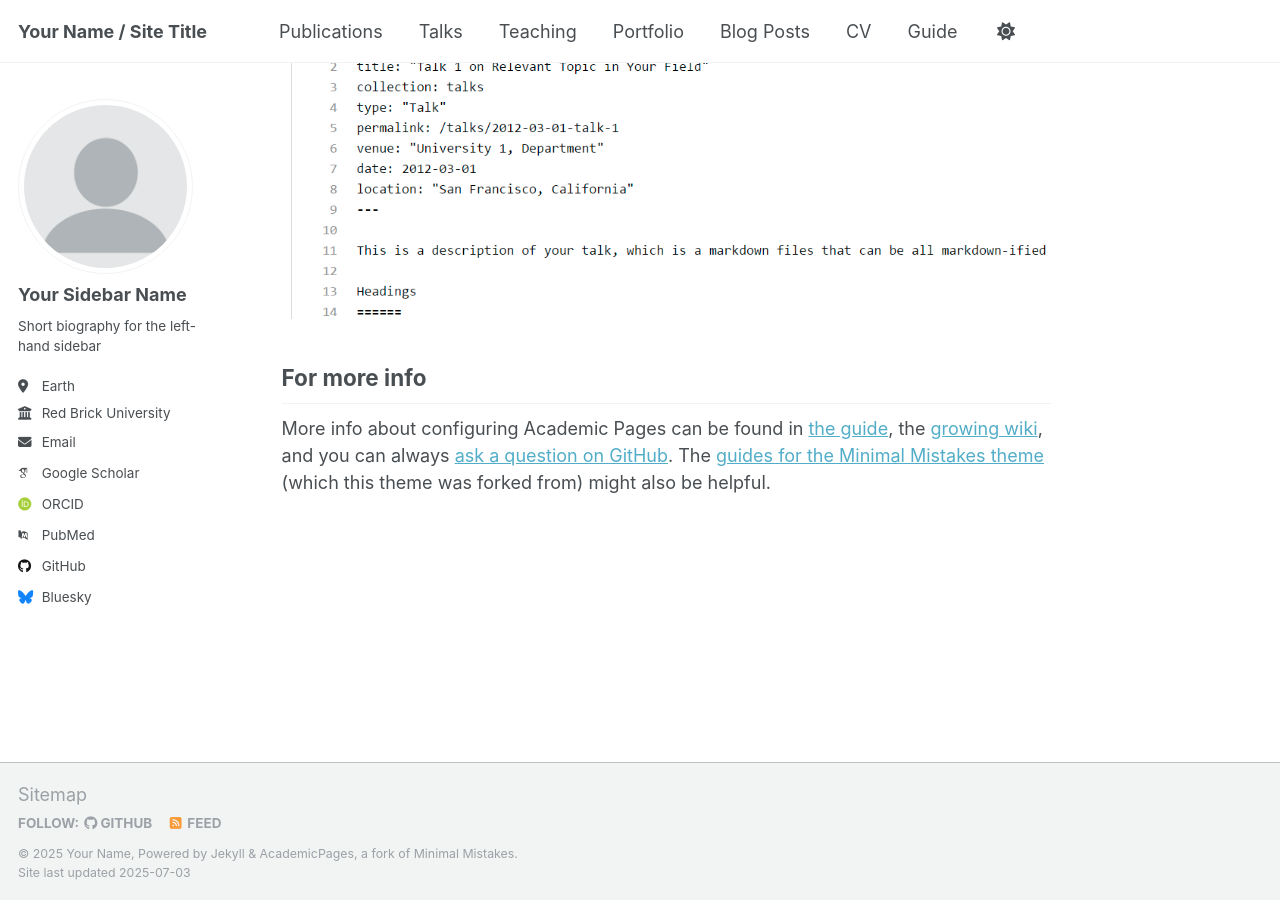
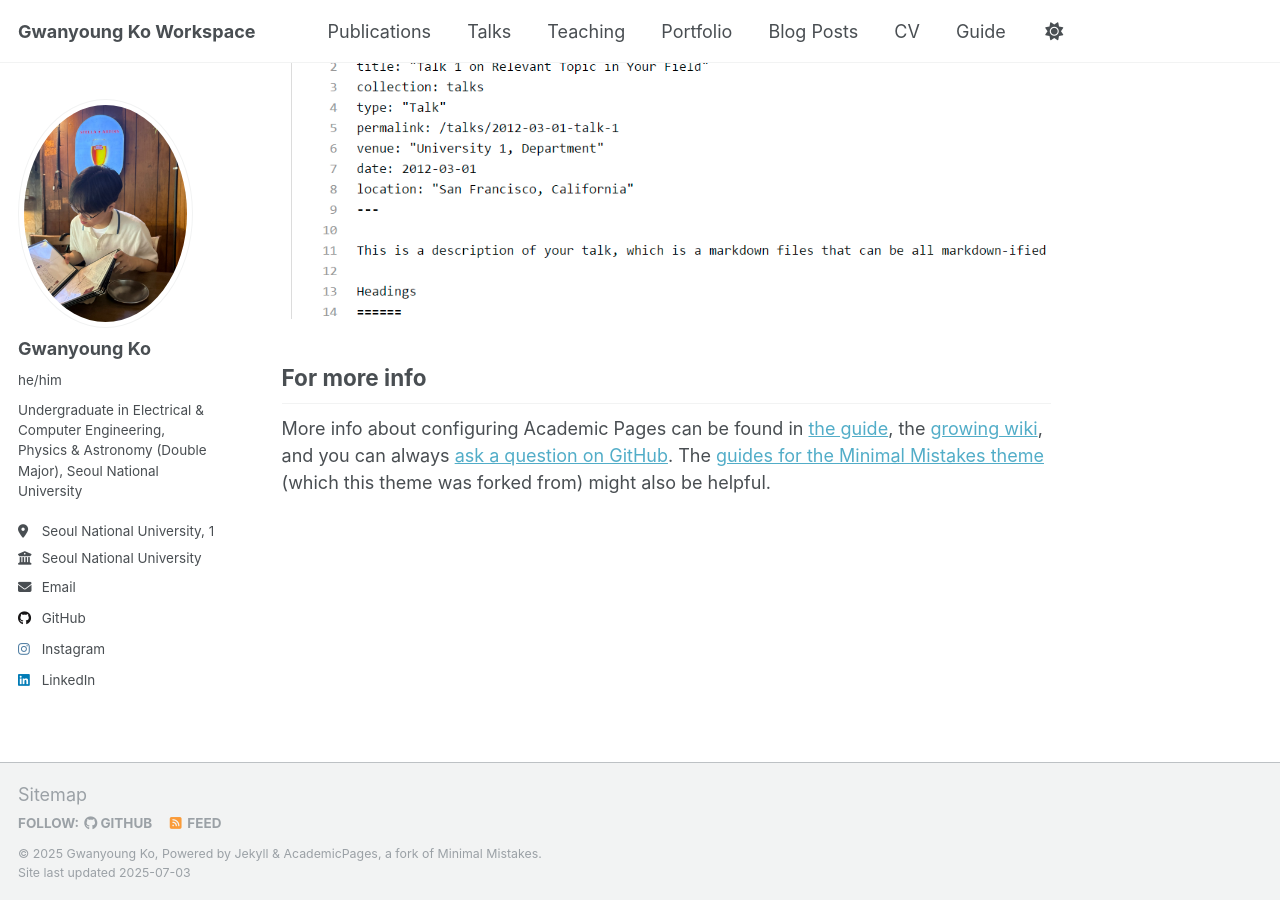
Before and after one commit to clevonkk/clevon-s-world, a Jekyll site: the page built from _pages/about.md, in a window 1280 px wide and 900 px high, scrolled down 2880 px. Built offline with Jekyll 4.4.1, drawn with Linux system fonts in a browser that asks for light colours; some web fonts are replaced; a script that is not in the unit is left out.

Commit message:
20250703 - general - 1

```diff
--- a/_config.yml
+++ b/_config.yml
@@ -9,36 +9,36 @@
 # Basic Site Settings
 locale                   : "en-US"
 site_theme               : "default"
-title                    : "Your Name / Site Title"
+title                    : "Gwanyoung Ko Workspace"
 title_separator          : "-"
-name                     : &name "Your Name"
+name                     : &name "Gwanyoung Ko"
 description              : &description "personal description"
-url                      : https://academicpages.github.io # the base hostname & protocol for your site e.g. "https://[your GitHub username].github.io" or if you already have some other page hosted on Github then use "https://[your GitHub username].github.io/[Your Repo Name]"
+url                      : https://clevonkk.github.io # the base hostname & protocol for your site e.g. "https://[your GitHub username].github.io" or if you already have some other page hosted on Github then use "https://[your GitHub username].github.io/[Your Repo Name]"
 baseurl                  : "" # the subpath of your site, e.g. "/blog"
-repository               : "academicpages/academicpages.github.io"
+repository               : "clevonkk/clevonkk.github.io"
 
 # Site Author - The following control what appear as part of the author content on the side bar.
 #               If a field is blank the icon and link will not appear, otherwise it will be shown.
 #               Additional customization can be done by editing /_includes/author-profile.html
 author:
   # Biographic information
-  avatar           : "profile.png"
-  name             : "Your Sidebar Name"
-  pronouns         : # example: "she/her"
-  bio              : "Short biography for the left-hand sidebar"
-  location         : "Earth"
-  employer         : "Red Brick University"
+  avatar           : "profile.jpg"
+  name             : "Gwanyoung Ko"
+  pronouns         : "he/him"
+  bio              : "Undergraduate in Electrical & Computer Engineering, Physics & Astronomy (Double Major), Seoul National University"
+  location         : "Seoul National University, 1 Gwanak-ro, Gwanak-gu, Seoul 08826, Republic of Korea"
+  employer         : "Seoul National University"
   uri              : # URL
-  email            : "none@example.org"
+  email            : "david.gyko25@gmail.com"
 
   # Academic websites
   academia         : # URL
   arxiv            : # URL - Update with the correct link to your profile
-  googlescholar    : "https://scholar.google.com/citations?user=PS_CX0AAAAAJ"
+  googlescholar    : # URL
   impactstory      : # URL
-  orcid            : "http://orcid.org/yourorcidurl"
+  orcid            : # URL
   semantic         : # URL
-  pubmed           : "https://www.ncbi.nlm.nih.gov/pubmed/?term=john+snow"
+  pubmed           : # URL
   researchgate     : # URL
   scopus           : # URL
 
@@ -46,22 +46,22 @@ author:
   bitbucket        : # Username - Update with your username on the site
   codepen          : # Username
   dribbble         : # Username
-  github           : "academicpages"
+  github           : "clevonkk"
   kaggle           : # Username
   stackoverflow    : # User number or user number and name (i.e., use "1" or "1/jeff-atwood")
 
   # Social media
   artstation       : # Username
-  bluesky          : "bsky.app" # Replace this with you Bluesky username
+  bluesky          : # Username
   facebook         : # Username
   flickr           : # Username
   foursquare       : # Username
   goodreads        : # Username
   google_plus      : # Username
   keybase          : # Username
-  instagram        : # Username
+  instagram        : "clevon_k_k"
   lastfm           : # Username
-  linkedin         : # Username
+  linkedin         : "Gwanyoung Ko"
   mastodon         : # URL
   medium           : # URL
   pinterest        : # Username
```
Also changed, not shown: images/profile.jpg (added), images/profile.png (deleted), 2 other files.
